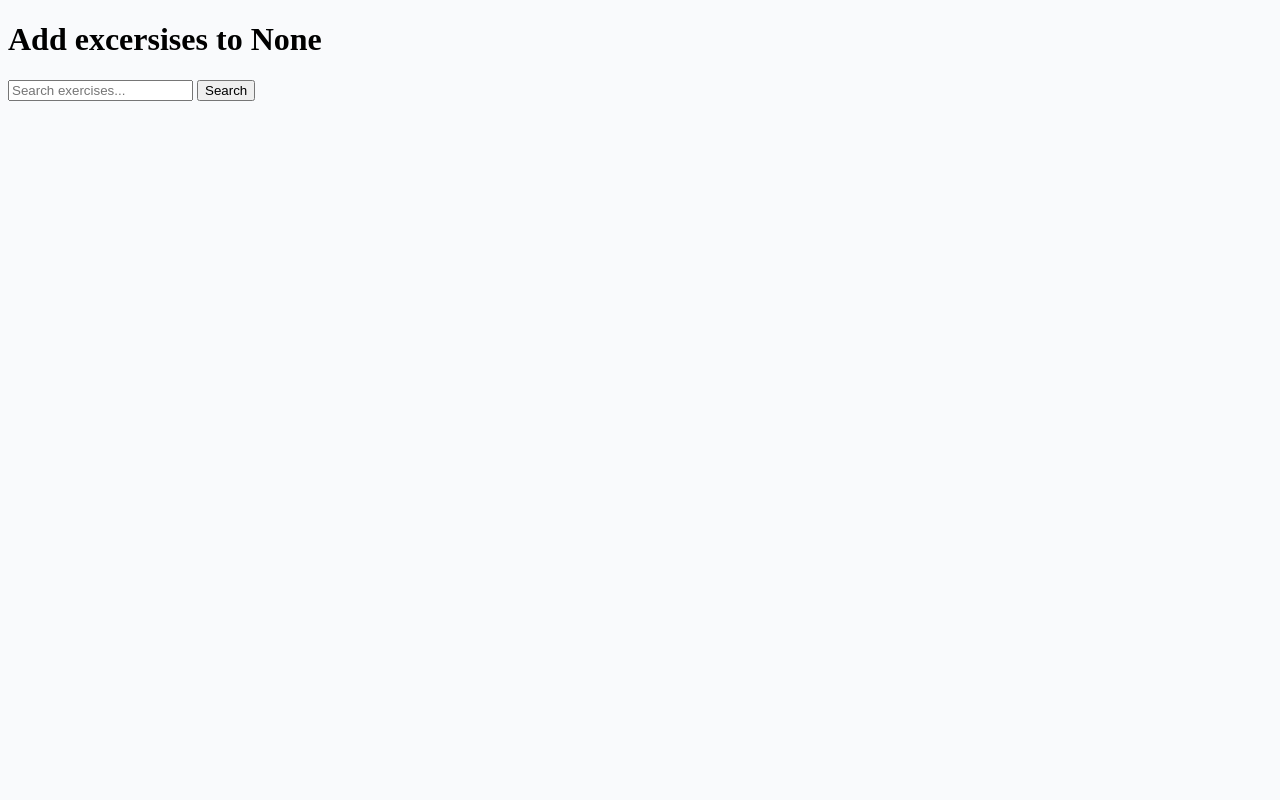
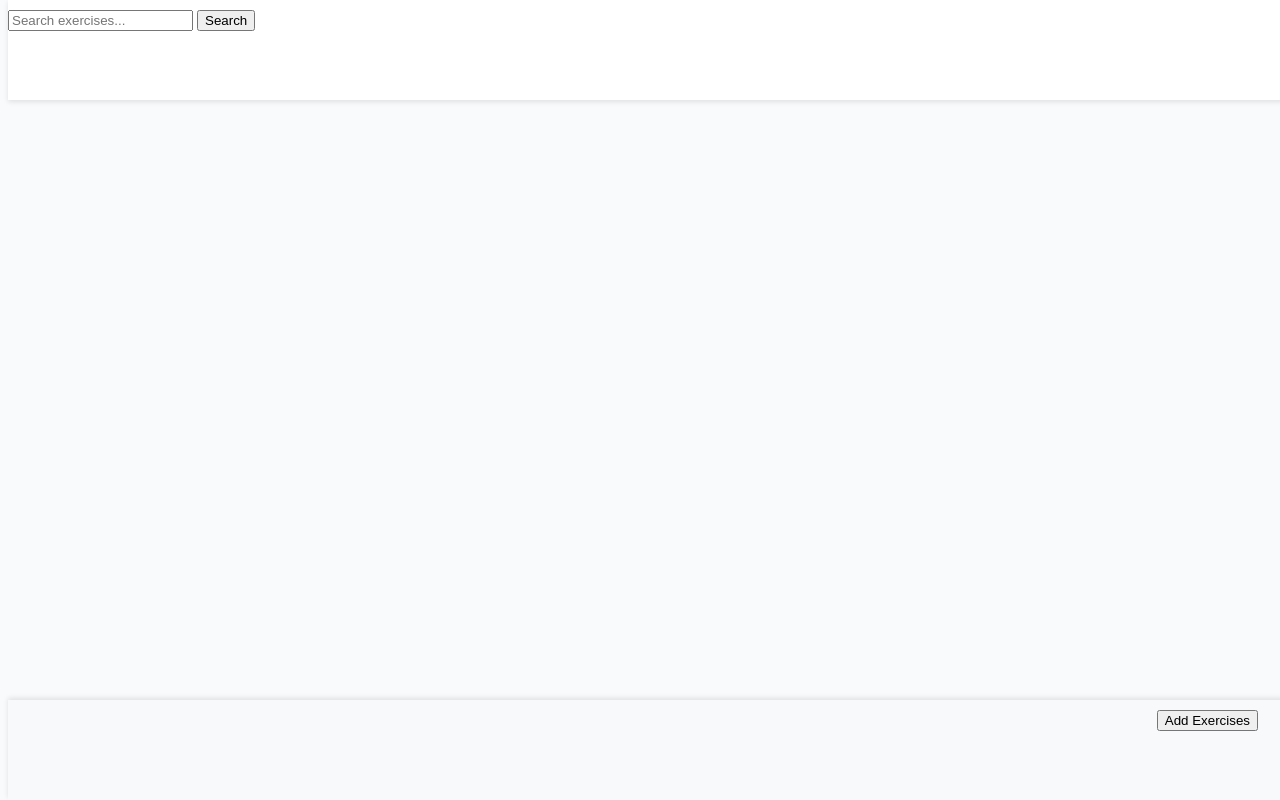
Before and after one commit to CARRIXK/optimize, a Django app: page /workouts/add_exercises in a window 1280 px wide. Run offline with Django 4.2, Linux system fonts and the light colour scheme; data that the repository does not hold is empty.

Commit message:
Add sticky search bar and footer to add exercises page; enhance user interaction with dynamic button text

```diff
--- a/static/css/style.css
+++ b/static/css/style.css
@@ -159,3 +159,34 @@ body {
 .approval {
     color: rgb(222, 146, 168);
 }
+
+
+
+
+/* Custom Styles */
+
+.sticky-search-bar {
+    position: fixed;
+    height: 10%;
+    top: 0;
+    width: 100%;
+    z-index: 1000;
+    background-color: #fff;
+    padding: 10px 0;
+    box-shadow: 0 2px 5px rgba(0, 0, 0, 0.1);
+}
+
+
+.sticky-footer {
+    position: fixed;
+    bottom: 0;
+    width: 100%;
+    height: 10%;
+    background-color: #f8f9fa;
+    padding: 10px;
+    box-shadow: 0 -2px 5px rgba(0, 0, 0, 0.1);
+}
+.sticky-footer .btn {
+    position: absolute;
+    right: 50px;
+}
--- a/workouts/templates/workouts/add_exercises.html
+++ b/workouts/templates/workouts/add_exercises.html
@@ -14,20 +14,23 @@
  <h1>Add excersises to {{workout_title}}</h1>
  <div class="container-fluid">
       <!-- Search bar -->
+      <div class="sticky-search-bar">
         <form method="GET" action="{% url 'add_exercises' %}" class="mb-4">
             <div class="input-group">
                 <input type="text" name="q" class="form-control" placeholder="Search exercises..." value="{{ request.GET.q }}">
                 <button class="btn btn-primary" type="submit">Search</button>
             </div>
         </form>
+    </div>
      <div class="row">
          <!-- Blog Entries Column -->
          <div class="col-12 mt-3 left">
              <div class="row">
                  {% for exercise in exercises %}
-                 <div class="col-md-4">
+                 {% if exercise.exercise_image %}
+                 <div class="col-md-4"></div>
                      <div class="card mb-4">
-                         <div class="card-body">
+                         <div class="card-body"></div>
                              <h2 class="title">{{ exercise.exercise_name }}</h2>
                              <h3 class="card-title">{{ exercise.muscle_group }}</h3>
                              <div class="image-container">
@@ -35,7 +38,11 @@
                                     <img src="{{exercise.exercise_image}}" alt="" style="width: 25%; ">
                                  </div>
                              </div>
-
+                            <div class="form-check"></div></div>
+                                <input class="form-check-input" type="checkbox" name="selected_exercises" value="{{ exercise.id }}" id="exercise{{ exercise.id }}">
+                                <label class="form-check-label" for="exercise{{ exercise.id }}">
+                                </label>
+                            </div>
 
                              <hr />
                              <p class="card-text text-muted h6">{{ post.created_on}}
@@ -44,6 +51,8 @@
                      </div>
                  </div>
                  {% if forloop.counter|divisibleby:3 %}
+                 {% endif %}
+
              </div>
              <div class="row">
                  {% endif %}
@@ -63,5 +72,27 @@
      {% endif %}
  </div>
 
+
+     <!-- Sticky Footer -->
+     <div class="sticky-footer">
+        <button id="add-ex-btn" class="btn btn-success">Add Exercises</button>
+    </div>
+
+
+    <script>
+        document.addEventListener('DOMContentLoaded', function () {
+            const checkboxes = document.querySelectorAll('.form-check-input');
+            const addExBtn = document.getElementById('add-ex-btn');
+
+            checkboxes.forEach(checkbox => {
+                checkbox.addEventListener('change', updateButtonText);
+            });
+
+            function updateButtonText() {
+                const selectedCount = document.querySelectorAll('.form-check-input:checked').length;
+                addExBtn.textContent = `Add Exercises (${selectedCount})`;
+            }
+        });
+    </script>
 </body>
 </html>
```
Lines whose indentation alone changed are shown as unchanged.
